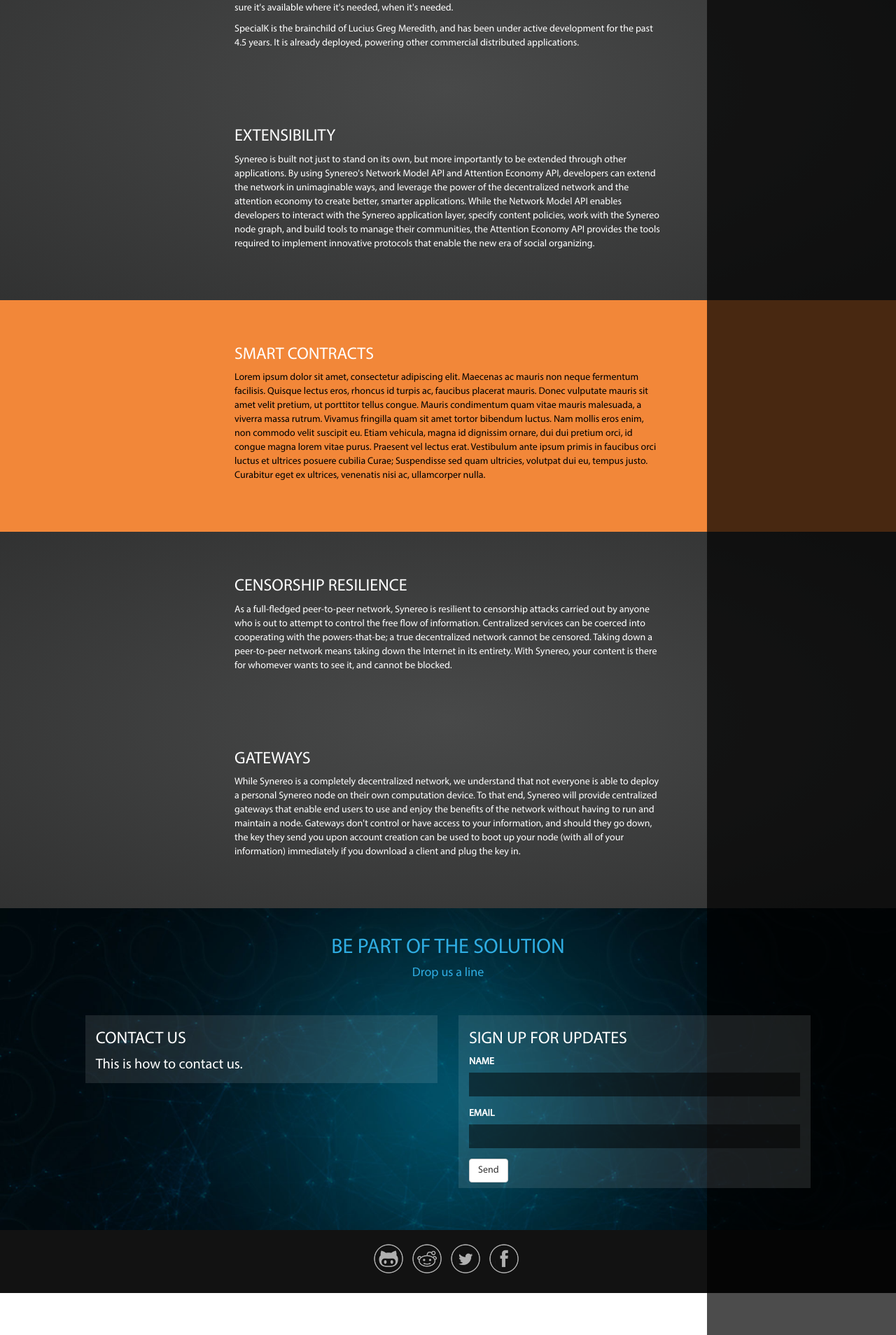
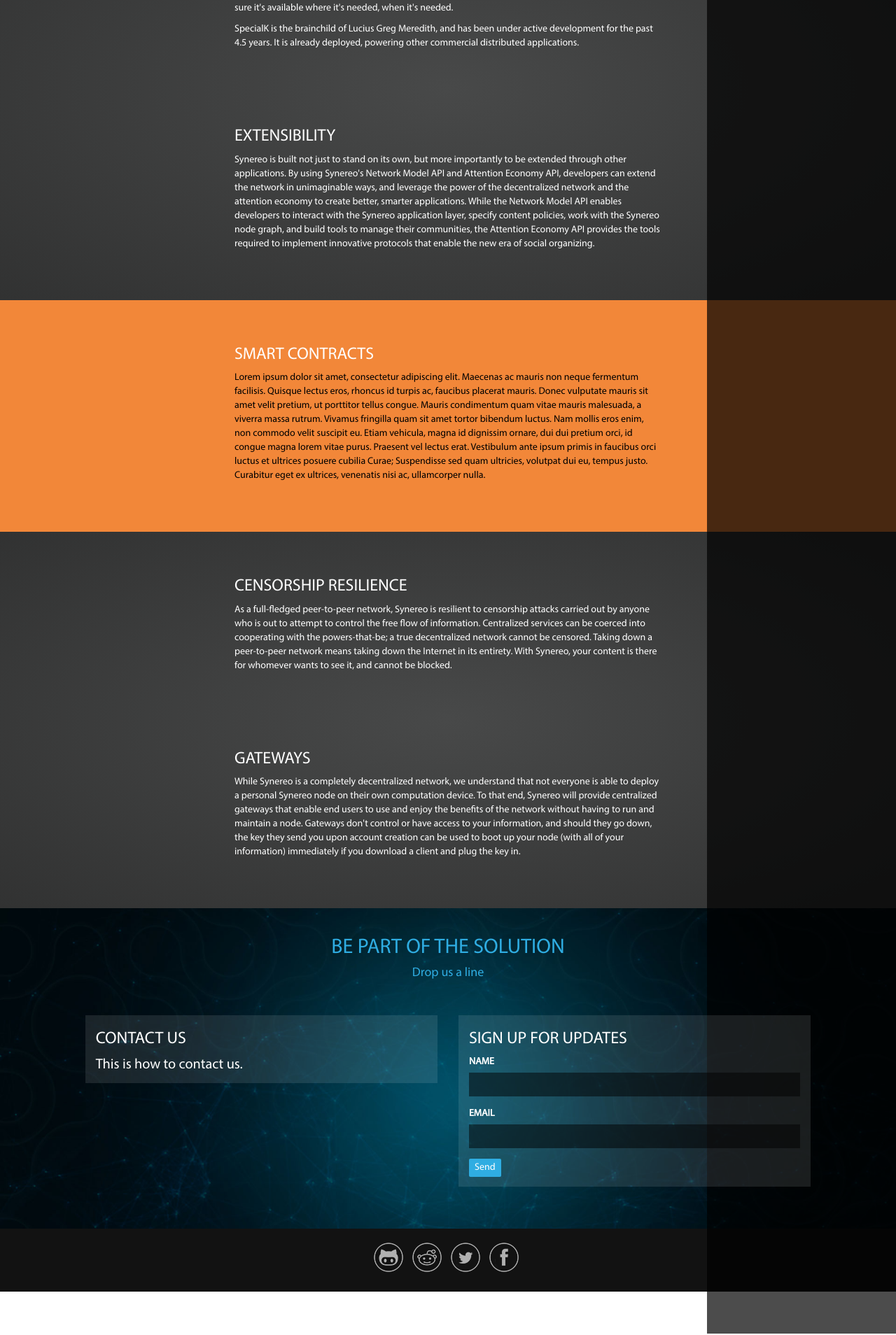
Before and after one commit to synereo/synereo.github.io, a Jekyll site: the page built from learn-more/index.html, in a window 1280 px wide. Shown: the part 2421-4329 px from the top of the page at 70% size. Built offline with Jekyll 4.4.1, drawn with Linux system fonts in a browser that asks for light colours; nearby versions of some CDN libraries.

Commit message:
Fix form button style

```diff
--- a/_sass/_learn-more.scss
+++ b/_sass/_learn-more.scss
@@ -197,7 +197,7 @@
         }
 
         form.subscribe {
-            padding-bottom: 7px;
+            padding-bottom: 13px;
             label {
                 text-transform: uppercase;
             }
@@ -212,6 +212,17 @@
             input:focus {
                 background: rgba(0, 0, 0, 0.8);
             }
+            button {
+                border-radius: 2px;
+                line-height: 1;
+                padding: 6px 8px;
+                background: $synereo-blue;
+                color: #fff;
+                border: 0px;
+            }
+            button:hover {
+                background: darken($synereo-blue, 15%);
+            }
         }
     }
 
```
